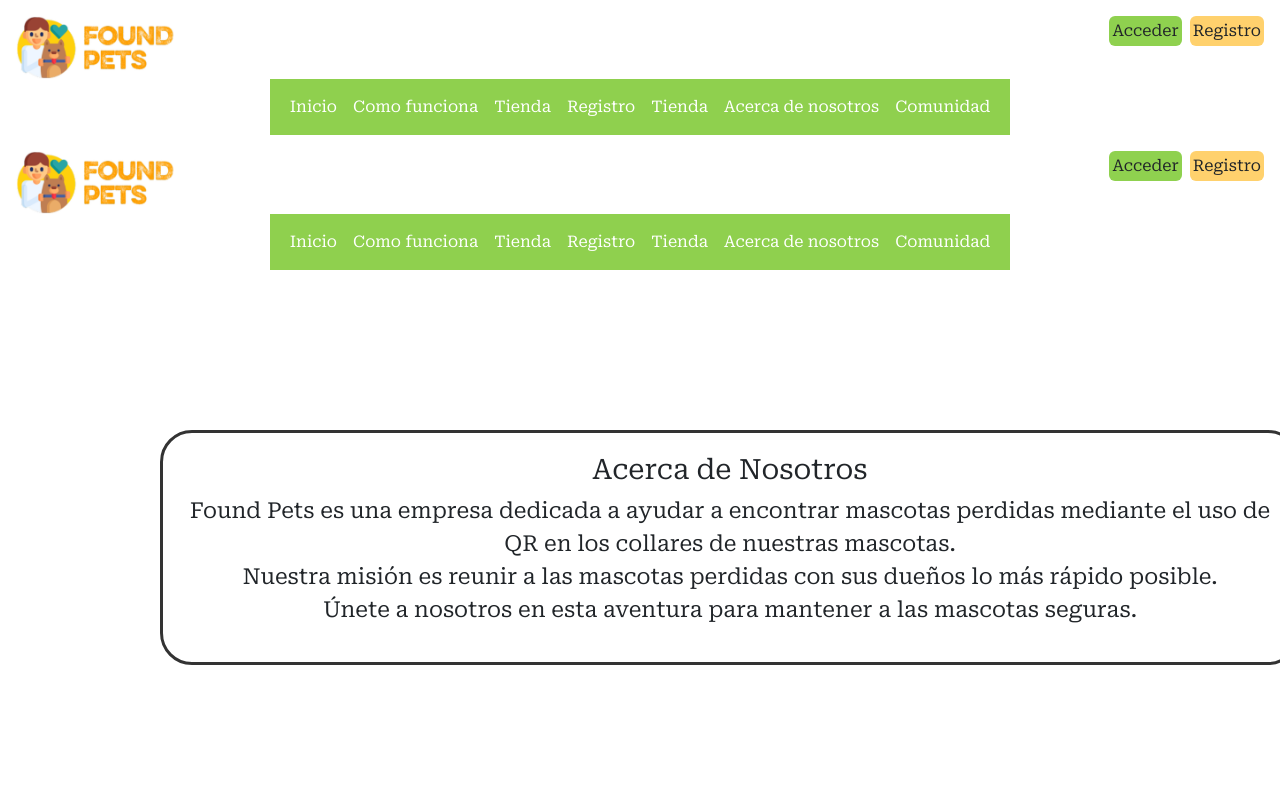
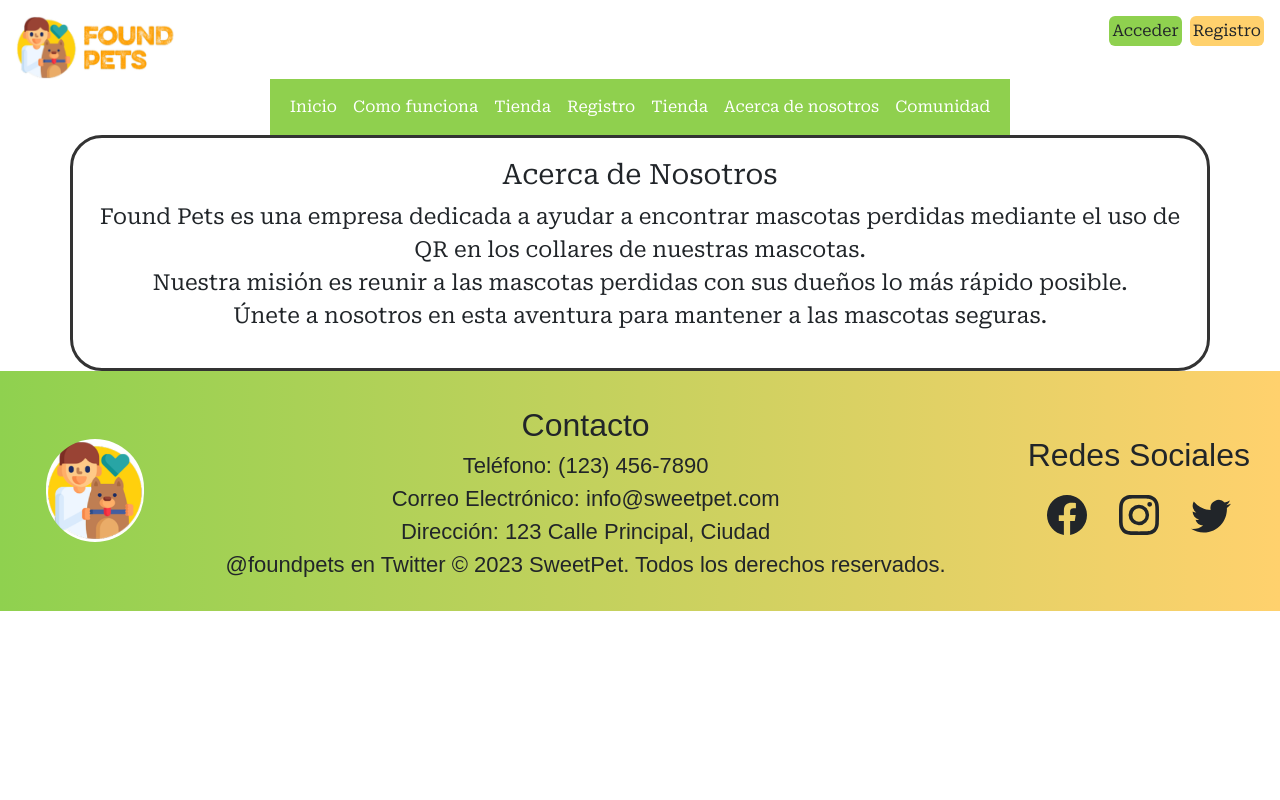
Before and after one commit to sergiotechx/foundpets-project-front-5, a Next.js app: page /acerca in a window 1280 px wide. Shown: the top 800 px of the page. Built offline with nearby package versions, Linux system fonts and the light colour scheme.

Commit message:
informacion

```diff
--- a/src/app/(pages)/acerca/page.jsx
+++ b/src/app/(pages)/acerca/page.jsx
@@ -1,11 +1,9 @@
 import React from 'react'
 import './style.scss'
-import Header from '@/components/header/header'
 import Footer from '@/components/footer/footer'
 const Page = () => {
   return (
     <div>
-    <Header/>
     <div className="container">
       <h2>Acerca de Nosotros</h2>
       <p>
--- a/src/app/(pages)/acerca/style.scss
+++ b/src/app/(pages)/acerca/style.scss
@@ -5,7 +5,6 @@
     border: .2rem solid #333;
     text-align: center;
     padding: 20px;
-    margin:10rem
   }
   h2 {
     font-size: 28px;
```
